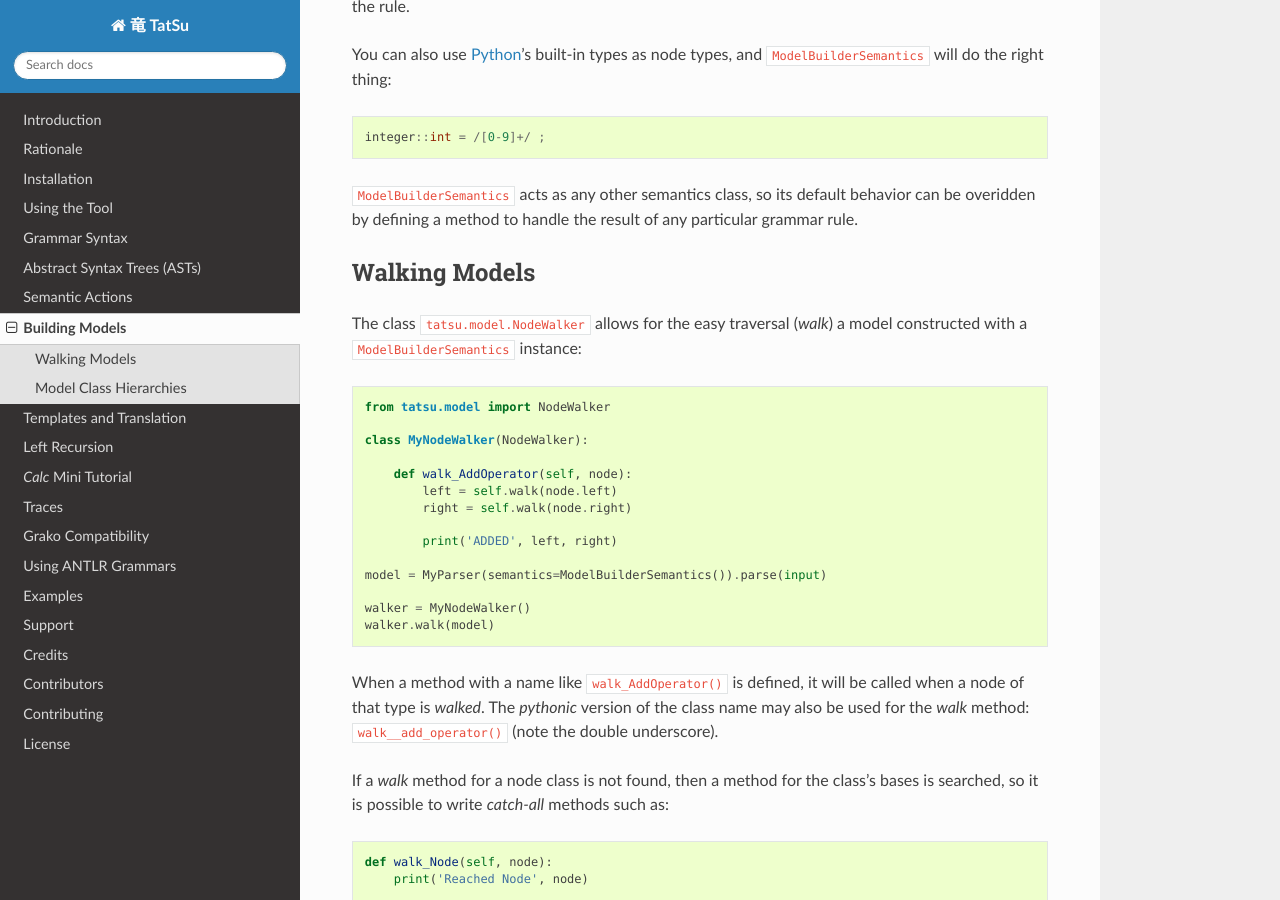
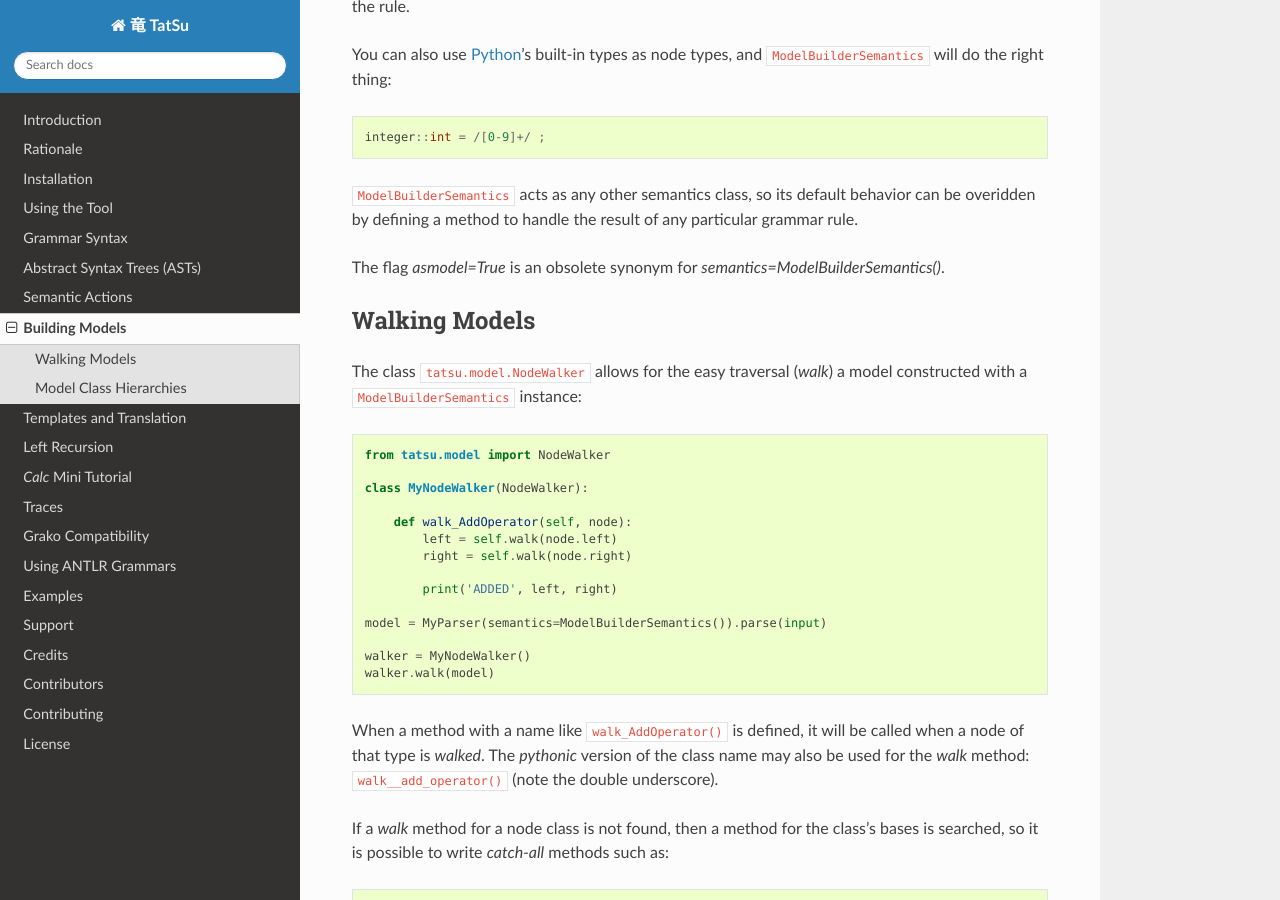
Before and after one commit to neogeny/TatSu, a Sphinx documentation site: the page built from docs/models.rst, in a window 1280 px wide and 900 px high, scrolled down 622 px. Built offline with Sphinx 7.4.7 and the Read the Docs theme 2.0.0, drawn with Linux system fonts in a browser that asks for light colours.

Commit message:
Eliminate undocumented 'asmodel' parameter from tutorials
It is equivalent to `semantics=tatsu.ModelBuilderSemantics()`, which
is documented; replace it with that everywhere.

Also document it, for historical reasons.

```diff
--- a/docs/mini-tutorial.rst
+++ b/docs/mini-tutorial.rst
@@ -595,6 +595,7 @@
 .. code:: python
 
     from tatsu.walkers import NodeWalker
+    from tatsu.semantics import ModelBuilderSemantics
 
 
     class CalcWalker(NodeWalker):
@@ -617,7 +618,7 @@
     def parse_and_walk_model():
         grammar = open('grammars/calc_model.ebnf').read()
 
-        parser = tatsu.compile(grammar, asmodel=True)
+        parser = tatsu.compile(grammar, semantics=ModelBuilderSemantics())
         model = parser.parse('3 + 5 * ( 10 - 20 )')
 
         print('# WALKER RESULT IS:')
@@ -696,7 +697,7 @@
     def parse_and_translate():
         grammar = open('grammars/calc_model.ebnf').read()
 
-        parser = tatsu.compile(grammar, asmodel=True)
+        parser = tatsu.compile(grammar, semantics=ModelBuilderSemantics())
         model = parser.parse('3 + 5 * ( 10 - 20 )')
 
         postfix = PostfixCodeGenerator().render(model)
--- a/docs/models.rst
+++ b/docs/models.rst
@@ -40,6 +40,8 @@
 ``ModelBuilderSemantics`` acts as any other semantics class, so its
 default behavior can be overidden by defining a method to handle the
 result of any particular grammar rule.
+
+The flag `asmodel=True` is an obsolete synonym for `semantics=ModelBuilderSemantics()`.
 
 Walking Models
 ~~~~~~~~~~~~~~
```
Also changed, not shown: 1 other file.
